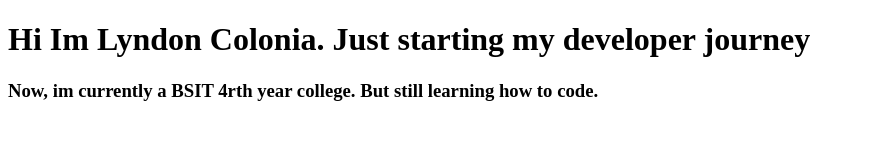
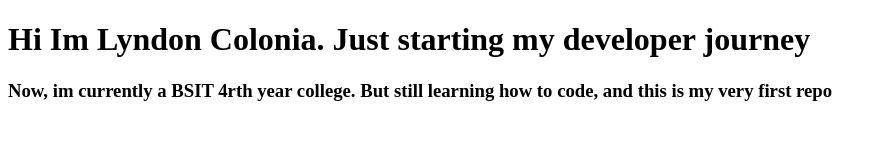
Before and after one commit to donin3210-webs/my-first-repo, a plain HTML site: page index.html in a window 1280 px wide. Shown: the whole page, without its empty margins (0-887 px from the left). Drawn offline with Linux system fonts and the light colour scheme.

Commit message:
updated index

```diff
--- a/index.html
+++ b/index.html
@@ -7,6 +7,9 @@
 </head>
 <body>
     <h1>Hi Im Lyndon Colonia. Just starting my developer journey</h1>
-    <h3>Now, im currently a BSIT 4rth year college. But still learning how to code.</h3>
+    <h3>
+        Now, im currently a BSIT 4rth year college.
+        But still learning how to code, and this is my very first repo
+    </h3>
 </body>
 </html>
```
